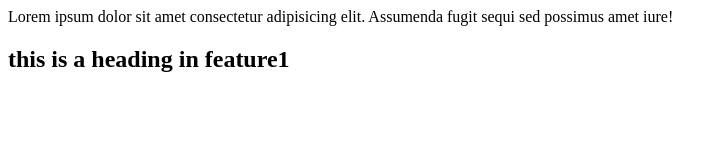
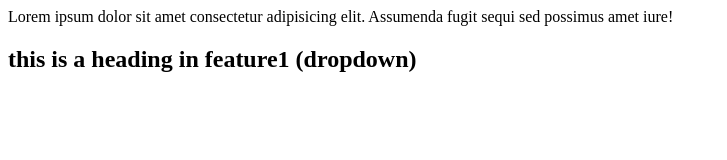
Before and after one commit to khusi-projrct/Repo-Init, a plain HTML site: page index.html in a window 1280 px wide. Shown: the whole page, without its empty margins (0-727 px from the left). Drawn offline with Linux system fonts and the light colour scheme.

Commit message:
Add dropdown

```diff
--- a/index.html
+++ b/index.html
@@ -1,2 +1,2 @@
 <p>Lorem ipsum dolor sit amet consectetur adipisicing elit. Assumenda fugit sequi sed possimus amet iure!</p>
-<h2>this is a heading in feature1</h2>
+<h2>this is a heading in feature1 (dropdown)</h2>
```
